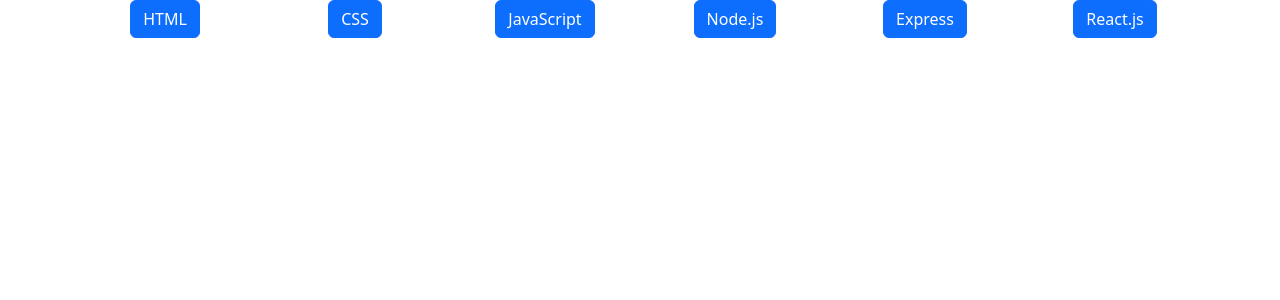
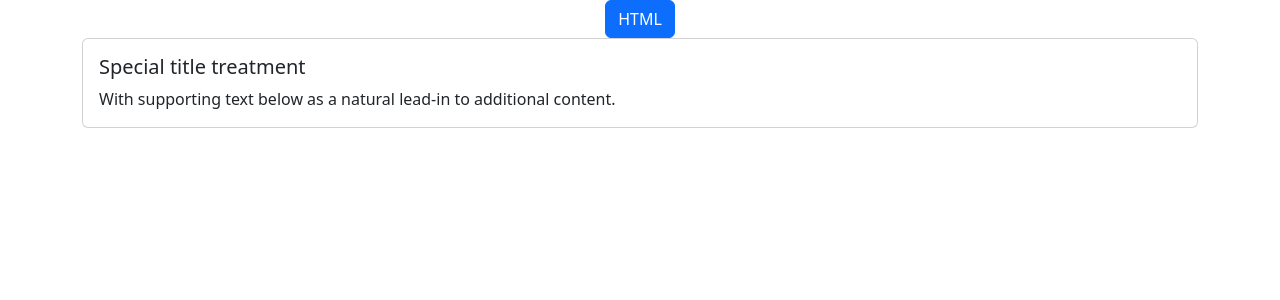
Before and after one commit to lucioacri/react-use-state, a React (Vite) app: page / in a window 1280 px wide. Both pictures are taken after a click on the button "HTML". Shown: the top 300 px of the page. Built offline with nearby package versions, Linux system fonts and the light colour scheme.

Commit message:
add use state in main

```diff
--- a/src/components/Button.jsx
+++ b/src/components/Button.jsx
@@ -1,7 +1,9 @@
-export default function Button({ text }) {
+export default function Button({ text, onClick }) {
   return (
     <div className="col gx-3">
-      <button className="btn btn-primary">{text}</button>
+      <button className="btn btn-primary" onClick={onClick}>
+        {text}
+      </button>
     </div>
   );
 }
--- a/src/components/Main.jsx
+++ b/src/components/Main.jsx
@@ -1,18 +1,37 @@
 import Button from "./Button";
+import { useState } from "react";
 
 export default function Main() {
+  const [card, showCard] = useState(false);
   return (
     <main>
       <div className="container text-center">
         <div className="row justify-content-center">
-          <Button text={"HTML"} />
-          <Button text={"CSS"} />
+          <Button text={"HTML"} onClick={() => showCard(!card)} />
+          {/* <Button text={"CSS"} />
           <Button text={"JavaScript"} />
           <Button text={"Node.js"} />
           <Button text={"Express"} />
-          <Button text={"React.js"} />
+          <Button text={"React.js"} /> */}
         </div>
       </div>
+      {card && (
+        <div className="container">
+          <div className="row">
+            <div className="col">
+              <div className="card">
+                <div class="card-body">
+                  <h5 class="card-title">Special title treatment</h5>
+                  <p class="card-text">
+                    With supporting text below as a natural lead-in to
+                    additional content.
+                  </p>
+                </div>
+              </div>
+            </div>
+          </div>
+        </div>
+      )}
     </main>
   );
 }
```
